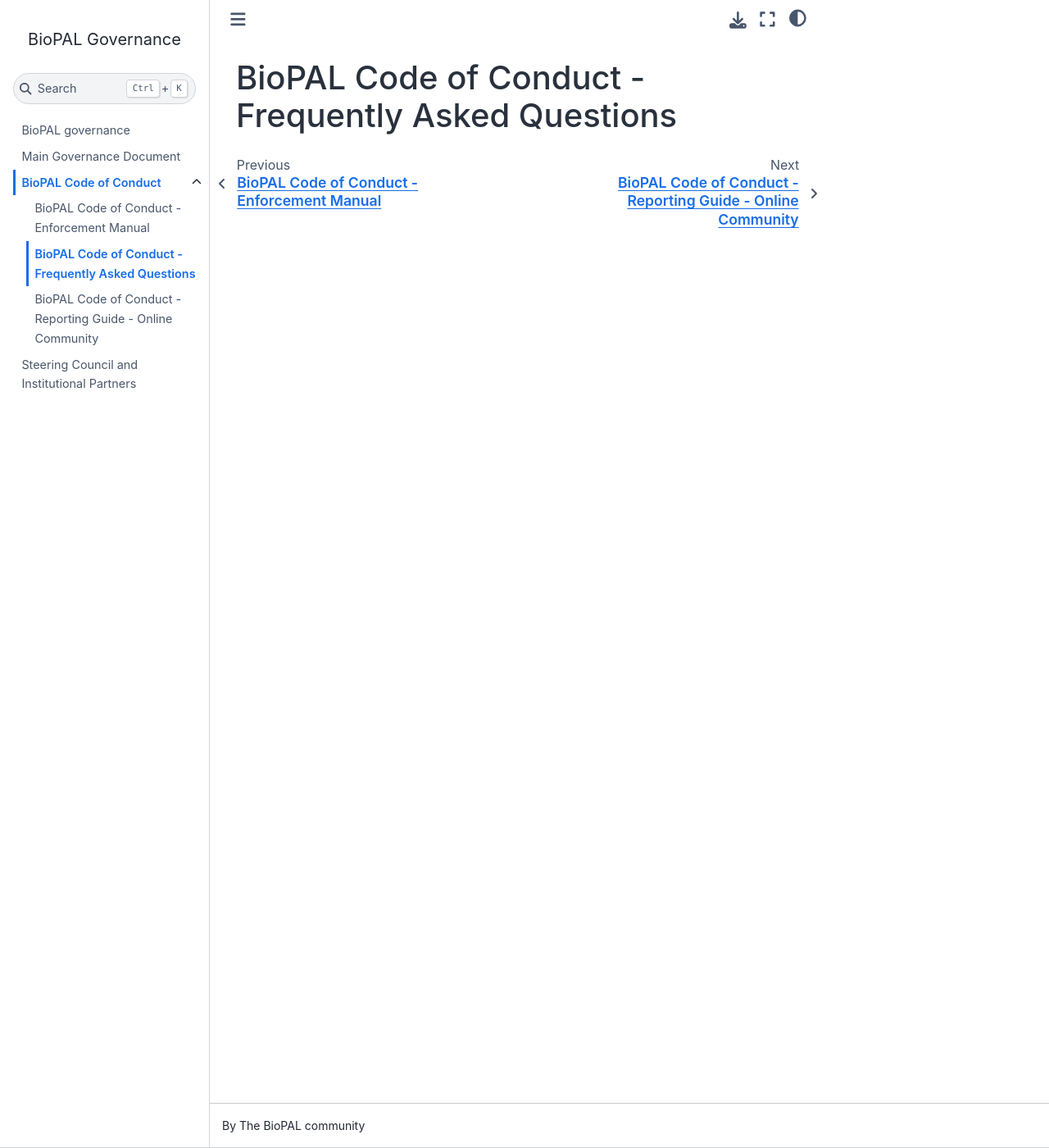
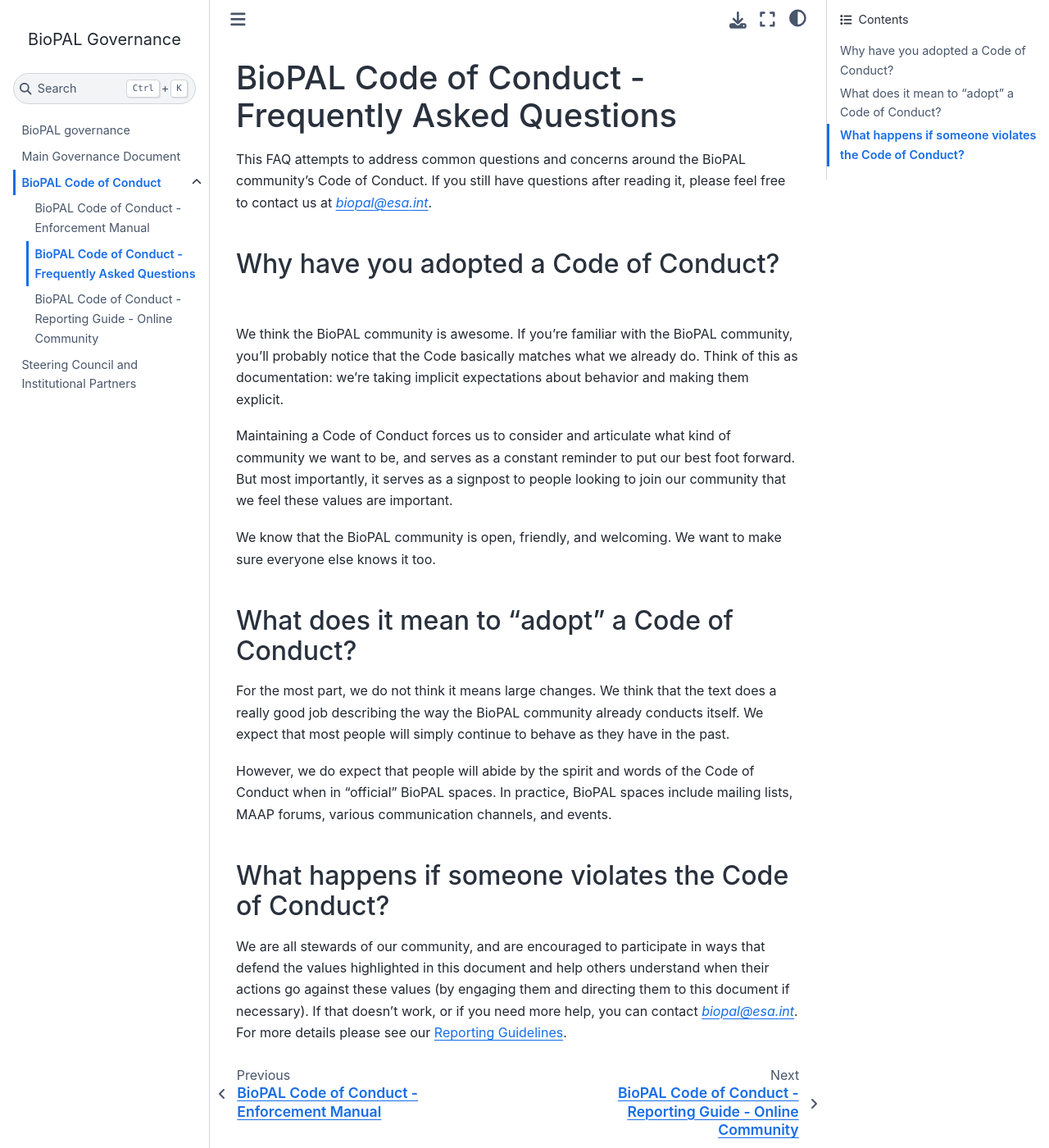
Before and after one commit to BioPAL/governance, a Jupyter Book: the page built from conduct/faq.md, in a window 1280 px wide and 1400 px high. Shown: the whole window at 82% size. Built offline with Jupyter Book 1.0.4 settings and Sphinx 7.4.7 and the Sphinx Book theme 1.1.4, drawn with Linux system fonts in a browser that asks for light colours.

Commit message:
[ENH] add faq to CoC documents

```diff
--- a/conduct/faq.md
+++ b/conduct/faq.md
@@ -1 +1,43 @@
 # BioPAL Code of Conduct - Frequently Asked Questions
+
+This FAQ attempts to address common questions and concerns around the BioPAL
+community's Code of Conduct. If you still have questions after reading it,
+please feel free to contact us at
+[*biopal@esa.int*](mailto:biopal@esa.int).
+
+
+## Why have you adopted a Code of Conduct?
+
+We think the BioPAL community is awesome. If you're familiar with the BioPAL
+community, you'll probably notice that the Code basically matches what we
+already do. Think of this as documentation: we're taking implicit expectations
+about behavior and making them explicit.
+
+Maintaining a Code of Conduct forces us to consider and
+articulate what kind of community we want to be, and serves as a constant
+reminder to put our best foot forward. But most importantly, it serves as a
+signpost to people looking to join our community that we feel these values are
+important.
+
+We know that the BioPAL community is open, friendly, and welcoming. We want to
+make sure everyone else knows it too.
+
+## What does it mean to "adopt" a Code of Conduct?
+
+For the most part, we do not think it means large changes. We think that the text
+does a really good job describing the way the BioPAL community already conducts
+itself. We expect that most people will simply continue to behave as they have
+in the past.
+
+However, we do expect that people will abide by the spirit and words of the Code
+of Conduct when in "official" BioPAL spaces. In practice, BioPAL spaces include mailing lists, MAAP forums, various communication
+channels, and events.
+
+## What happens if someone violates the Code of Conduct?
+
+We are all stewards of our community, and are encouraged to participate in ways
+that defend the values highlighted in this document and help others understand
+when their actions go against these values (by engaging them and directing them
+to this document if necessary). If that doesn't work, or if you need more help,
+you can contact [*biopal@esa.int*](mailto:biopal@esa.int). For more details please see our [Reporting
+Guidelines](reporting_online).
```
